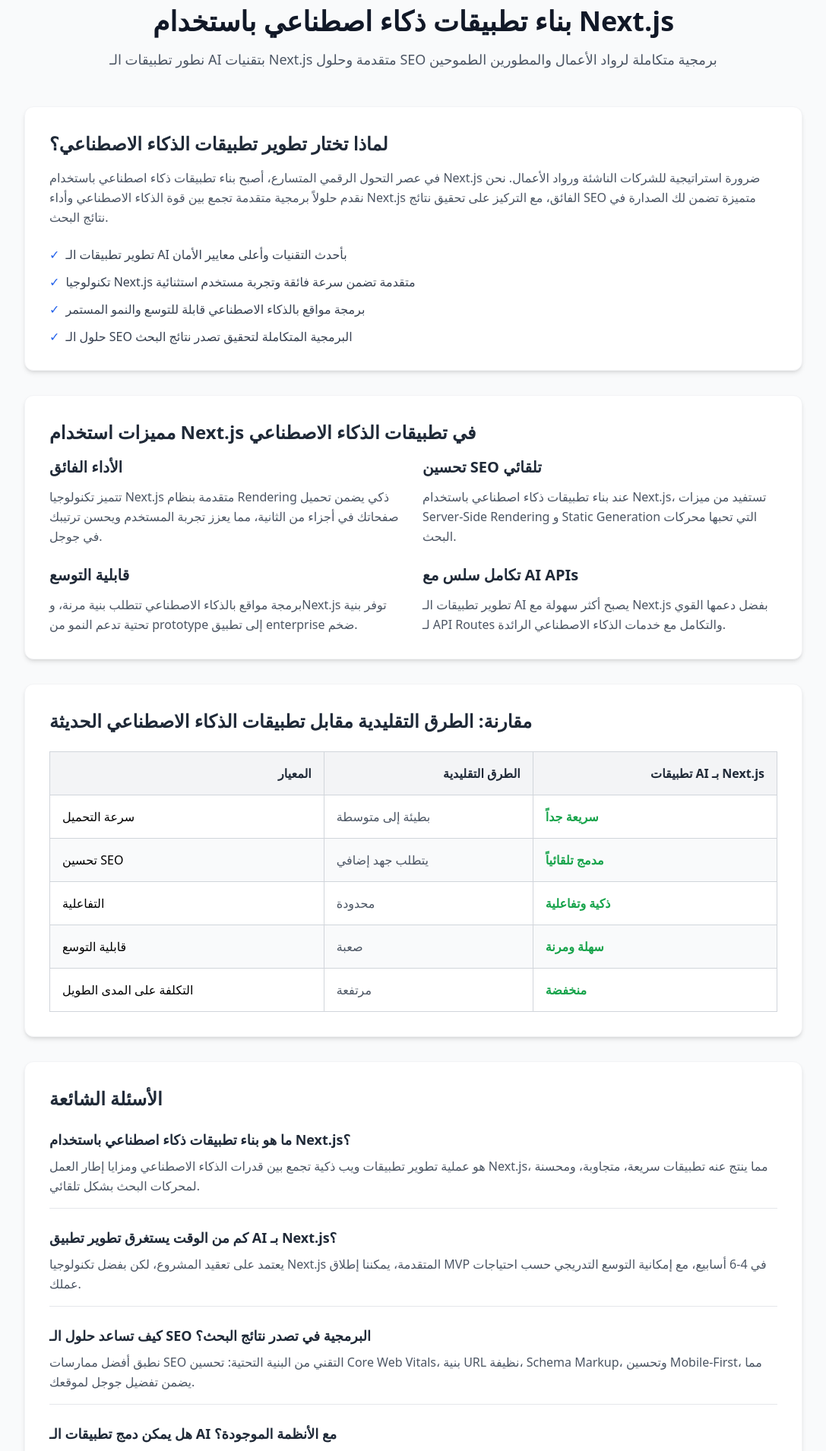
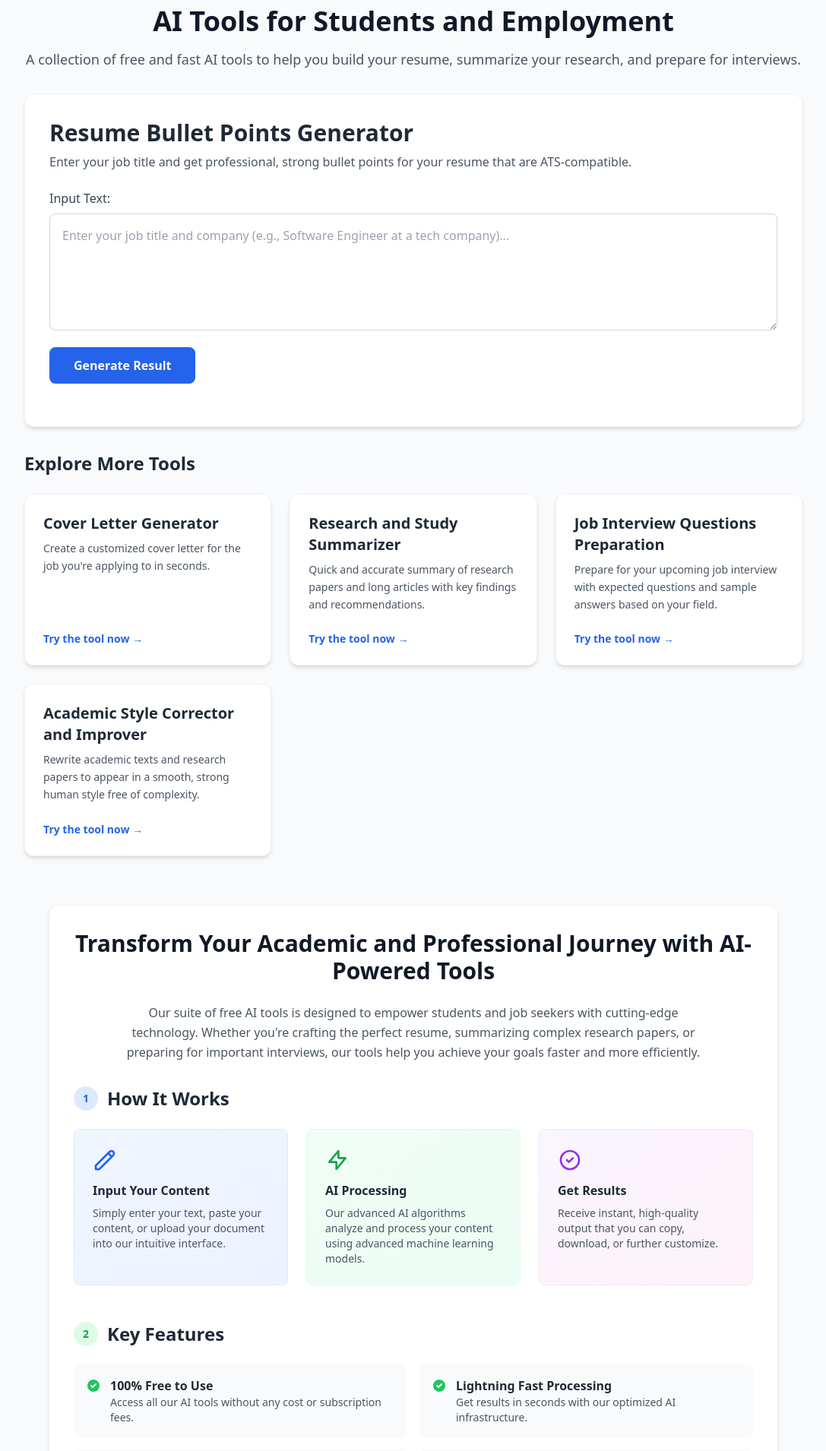
Before and after one commit to uklr12/api, a Next.js app: page / in a window 1280 px wide. Shown: the part 40-1950 px from the top of the page at 76% size, without its empty margins (96-1183 px from the left). Built offline with nearby package versions, Linux system fonts and the light colour scheme.

Commit message:
reorder page components: tools first, seo content at bottom

```diff
--- a/app/layout.js
+++ b/app/layout.js
@@ -2,8 +2,8 @@
 import Footer from './components/Footer';
 
 export const metadata = {
-  title: 'بناء تطبيقات ذكاء اصطناعي باستخدام Next.js',
-  description: 'نطور تطبيقات الـ AI بتقنيات Next.js متقدمة وحلول SEO برمجية لرواد الأعمال والمطورين',
+  title: 'Free AI Tools',
+  description: 'A collection of free AI tools for students and employment',
 };
 
 export default function RootLayout({ children }) {
--- a/app/page.js
+++ b/app/page.js
@@ -1,189 +1,131 @@
+'use client';
+
+import { useState } from 'react';
 import Link from 'next/link';
 import tools from '../data/tools.js';
 import SEOContent from './components/SEOContent';
 
 export default function HomePage() {
+  const [input, setInput] = useState('');
+  const [result, setResult] = useState('');
+  const [loading, setLoading] = useState(false);
+  const [copied, setCopied] = useState(false);
+
+  const mainTool = tools[0];
+
+  const handleSubmit = async (e) => {
+    e.preventDefault();
+    setLoading(true);
+    setResult('');
+    setCopied(false);
+
+    try {
+      const res = await fetch('/api/generate', {
+        method: 'POST',
+        headers: { 'Content-Type': 'application/json' },
+        body: JSON.stringify({
+          userInput: input,
+          systemPrompt: mainTool.system_prompt,
+        }),
+      });
+
+      const data = await res.json();
+      setResult(data.result || data.error);
+    } catch (err) {
+      setResult('Failed to connect to server, please try again.');
+    } finally {
+      setLoading(false);
+    }
+  };
+
+  const handleCopy = () => {
+    navigator.clipboard.writeText(result);
+    setCopied(true);
+    setTimeout(() => setCopied(false), 2000);
+  };
+
   return (
     <main className="min-h-screen bg-gray-50 py-12 px-4 sm:px-6 lg:px-8">
       <div className="max-w-5xl mx-auto">
-        <header className="text-center mb-12">
+        {/* Section 1: Hero + Main Interactive Tool (Above the Fold) */}
+        <header className="text-center mb-8">
           <h1 className="text-4xl font-extrabold text-gray-900 mb-4">
-            بناء تطبيقات ذكاء اصطناعي باستخدام Next.js
+            AI Tools for Students and Employment
           </h1>
           <p className="text-lg text-gray-600">
-            نطور تطبيقات الـ AI بتقنيات Next.js متقدمة وحلول SEO برمجية متكاملة لرواد الأعمال والمطورين الطموحين
+            A collection of free and fast AI tools to help you build your resume, summarize your research, and prepare for interviews.
           </p>
         </header>
 
-        <section className="bg-white rounded-xl shadow-md p-8 mb-8 border border-gray-100">
-          <h2 className="text-2xl font-bold text-gray-800 mb-4">لماذا تختار تطوير تطبيقات الذكاء الاصطناعي؟</h2>
-          <p className="text-gray-600 leading-relaxed mb-6">
-            في عصر التحول الرقمي المتسارع، أصبح بناء تطبيقات ذكاء اصطناعي باستخدام Next.js ضرورة استراتيجية للشركات الناشئة ورواد الأعمال. نحن نقدم حلولاً برمجية متقدمة تجمع بين قوة الذكاء الاصطناعي وأداء Next.js الفائق، مع التركيز على تحقيق نتائج SEO متميزة تضمن لك الصدارة في نتائج البحث.
-          </p>
-          <ul className="space-y-3 text-gray-700">
-            <li className="flex items-start">
-              <span className="text-blue-600 mr-2">✓</span>
-              <span>تطوير تطبيقات الـ AI بأحدث التقنيات وأعلى معايير الأمان</span>
-            </li>
-            <li className="flex items-start">
-              <span className="text-blue-600 mr-2">✓</span>
-              <span>تكنولوجيا Next.js متقدمة تضمن سرعة فائقة وتجربة مستخدم استثنائية</span>
-            </li>
-            <li className="flex items-start">
-              <span className="text-blue-600 mr-2">✓</span>
-              <span>برمجة مواقع بالذكاء الاصطناعي قابلة للتوسع والنمو المستمر</span>
-            </li>
-            <li className="flex items-start">
-              <span className="text-blue-600 mr-2">✓</span>
-              <span>حلول الـ SEO البرمجية المتكاملة لتحقيق تصدر نتائج البحث</span>
-            </li>
-          </ul>
+        {/* Main Interactive Tool */}
+        <section className="bg-white rounded-xl shadow-md p-6 sm:p-8 mb-8 border border-gray-100">
+          <h2 className="text-2xl sm:text-3xl font-bold text-gray-800 mb-2">{mainTool.h1_heading}</h2>
+          <p className="text-gray-600 text-sm sm:text-base mb-6">{mainTool.meta_description}</p>
+
+          <form onSubmit={handleSubmit} className="mb-6">
+            <label className="block text-gray-700 font-medium mb-2">Input Text:</label>
+            <textarea
+              className="w-full p-4 border border-gray-300 rounded-lg mb-4 focus:ring-2 focus:ring-blue-500 focus:outline-none text-gray-800"
+              rows="5"
+              placeholder={mainTool.input_placeholder}
+              value={input}
+              onChange={(e) => setInput(e.target.value)}
+              required
+            />
+            <button
+              type="submit"
+              disabled={loading}
+              className="w-full sm:w-auto bg-blue-600 text-white px-8 py-3 rounded-lg font-semibold hover:bg-blue-700 transition-colors disabled:opacity-50"
+            >
+              {loading ? 'Generating with AI...' : 'Generate Result'}
+            </button>
+          </form>
+
+          {result && (
+            <div className="mt-6 p-5 bg-gray-50 border border-gray-200 rounded-lg relative">
+              <div className="flex justify-between items-center mb-3">
+                <h3 className="font-bold text-gray-800 text-lg">Result:</h3>
+                <button
+                  onClick={handleCopy}
+                  className="text-xs bg-gray-200 hover:bg-gray-300 text-gray-700 py-1 px-3 rounded transition-colors"
+                >
+                  {copied ? 'Copied!' : 'Copy Text'}
+                </button>
+              </div>
+              <div className="whitespace-pre-wrap text-gray-700 leading-relaxed text-sm sm:text-base">
+                {result}
+              </div>
+            </div>
+          )}
         </section>
 
-        <section className="bg-white rounded-xl shadow-md p-8 mb-8 border border-gray-100">
-          <h2 className="text-2xl font-bold text-gray-800 mb-4">مميزات استخدام Next.js في تطبيقات الذكاء الاصطناعي</h2>
-          <div className="grid grid-cols-1 md:grid-cols-2 gap-6">
-            <div>
-              <h3 className="text-xl font-semibold text-gray-800 mb-3">الأداء الفائق</h3>
-              <p className="text-gray-600 leading-relaxed">
-                تتميز تكنولوجيا Next.js متقدمة بنظام Rendering ذكي يضمن تحميل صفحاتك في أجزاء من الثانية، مما يعزز تجربة المستخدم ويحسن ترتيبك في جوجل.
-              </p>
-            </div>
-            <div>
-              <h3 className="text-xl font-semibold text-gray-800 mb-3">تحسين SEO تلقائي</h3>
-              <p className="text-gray-600 leading-relaxed">
-                عند بناء تطبيقات ذكاء اصطناعي باستخدام Next.js، تستفيد من ميزات Server-Side Rendering و Static Generation التي تحبها محركات البحث.
-              </p>
-            </div>
-            <div>
-              <h3 className="text-xl font-semibold text-gray-800 mb-3">قابلية التوسع</h3>
-              <p className="text-gray-600 leading-relaxed">
-                برمجة مواقع بالذكاء الاصطناعي تتطلب بنية مرنة، وNext.js توفر بنية تحتية تدعم النمو من prototype إلى تطبيق enterprise ضخم.
-              </p>
-            </div>
-            <div>
-              <h3 className="text-xl font-semibold text-gray-800 mb-3">تكامل سلس مع AI APIs</h3>
-              <p className="text-gray-600 leading-relaxed">
-                تطوير تطبيقات الـ AI يصبح أكثر سهولة مع Next.js بفضل دعمها القوي لـ API Routes والتكامل مع خدمات الذكاء الاصطناعي الرائدة.
-              </p>
-            </div>
-          </div>
-        </section>
-
-        <section className="bg-white rounded-xl shadow-md p-8 mb-8 border border-gray-100">
-          <h2 className="text-2xl font-bold text-gray-800 mb-6">مقارنة: الطرق التقليدية مقابل تطبيقات الذكاء الاصطناعي الحديثة</h2>
-          <div className="overflow-x-auto">
-            <table className="w-full border-collapse">
-              <thead>
-                <tr className="bg-gray-100">
-                  <th className="border border-gray-300 p-4 text-right font-semibold text-gray-800">المعيار</th>
-                  <th className="border border-gray-300 p-4 text-right font-semibold text-gray-800">الطرق التقليدية</th>
-                  <th className="border border-gray-300 p-4 text-right font-semibold text-gray-800">تطبيقات AI بـ Next.js</th>
-                </tr>
-              </thead>
-              <tbody>
-                <tr>
-                  <td className="border border-gray-300 p-4 font-medium">سرعة التحميل</td>
-                  <td className="border border-gray-300 p-4 text-gray-600">بطيئة إلى متوسطة</td>
-                  <td className="border border-gray-300 p-4 text-green-600 font-semibold">سريعة جداً</td>
-                </tr>
-                <tr className="bg-gray-50">
-                  <td className="border border-gray-300 p-4 font-medium">تحسين SEO</td>
-                  <td className="border border-gray-300 p-4 text-gray-600">يتطلب جهد إضافي</td>
-                  <td className="border border-gray-300 p-4 text-green-600 font-semibold">مدمج تلقائياً</td>
-                </tr>
-                <tr>
-                  <td className="border border-gray-300 p-4 font-medium">التفاعلية</td>
-                  <td className="border border-gray-300 p-4 text-gray-600">محدودة</td>
-                  <td className="border border-gray-300 p-4 text-green-600 font-semibold">ذكية وتفاعلية</td>
-                </tr>
-                <tr className="bg-gray-50">
-                  <td className="border border-gray-300 p-4 font-medium">قابلية التوسع</td>
-                  <td className="border border-gray-300 p-4 text-gray-600">صعبة</td>
-                  <td className="border border-gray-300 p-4 text-green-600 font-semibold">سهلة ومرنة</td>
-                </tr>
-                <tr>
-                  <td className="border border-gray-300 p-4 font-medium">التكلفة على المدى الطويل</td>
-                  <td className="border border-gray-300 p-4 text-gray-600">مرتفعة</td>
-                  <td className="border border-gray-300 p-4 text-green-600 font-semibold">منخفضة</td>
-                </tr>
-              </tbody>
-            </table>
-          </div>
-        </section>
-
-        <section className="bg-white rounded-xl shadow-md p-8 mb-8 border border-gray-100">
-          <h2 className="text-2xl font-bold text-gray-800 mb-6">الأسئلة الشائعة</h2>
-          <div className="space-y-6">
-            <div className="border-b border-gray-200 pb-4">
-              <h3 className="text-lg font-semibold text-gray-800 mb-2">ما هو بناء تطبيقات ذكاء اصطناعي باستخدام Next.js؟</h3>
-              <p className="text-gray-600 leading-relaxed">
-                هو عملية تطوير تطبيقات ويب ذكية تجمع بين قدرات الذكاء الاصطناعي ومزايا إطار العمل Next.js، مما ينتج عنه تطبيقات سريعة، متجاوبة، ومحسنة لمحركات البحث بشكل تلقائي.
-              </p>
-            </div>
-            <div className="border-b border-gray-200 pb-4">
-              <h3 className="text-lg font-semibold text-gray-800 mb-2">كم من الوقت يستغرق تطوير تطبيق AI بـ Next.js؟</h3>
-              <p className="text-gray-600 leading-relaxed">
-                يعتمد على تعقيد المشروع، لكن بفضل تكنولوجيا Next.js المتقدمة، يمكننا إطلاق MVP في 4-6 أسابيع، مع إمكانية التوسع التدريجي حسب احتياجات عملك.
-              </p>
-            </div>
-            <div className="border-b border-gray-200 pb-4">
-              <h3 className="text-lg font-semibold text-gray-800 mb-2">كيف تساعد حلول الـ SEO البرمجية في تصدر نتائج البحث؟</h3>
-              <p className="text-gray-600 leading-relaxed">
-                نطبق أفضل ممارسات SEO التقني من البنية التحتية: تحسين Core Web Vitals، بنية URL نظيفة، Schema Markup، وتحسين Mobile-First، مما يضمن تفضيل جوجل لموقعك.
-              </p>
-            </div>
-            <div className="border-b border-gray-200 pb-4">
-              <h3 className="text-lg font-semibold text-gray-800 mb-2">هل يمكن دمج تطبيقات الـ AI مع الأنظمة الموجودة؟</h3>
-              <p className="text-gray-600 leading-relaxed">
-                نعم، برمجة مواقع بالذكاء الاصطناعي التي نطورها مصممة للتكامل السلس مع أنظمتك الحالية، سواء كانت CRM، ERP، أو أي منصات إدارة محتوى.
-              </p>
-            </div>
-            <div>
-              <h3 className="text-lg font-semibold text-gray-800 mb-2">ما هي التكلفة المتوقعة لمشروع تطوير تطبيق AI؟</h3>
-              <p className="text-gray-600 leading-relaxed">
-                تختلف التكلفة بناءً على النطاق والمتطلبات، لكننا نقدم خطط مرنة تناسب الميزانيات المختلفة، مع ضمان عائد استثمار واضح من خلال تحسين الكفاءة التشغيلية.
-              </p>
-            </div>
-          </div>
-        </section>
-
-        <section className="bg-gradient-to-r from-blue-600 to-blue-800 rounded-xl shadow-lg p-8 mb-8 text-white">
-          <h2 className="text-2xl font-bold mb-4">جاهز لتحويل فكرتك إلى واقع؟</h2>
-          <p className="text-blue-100 mb-6 leading-relaxed">
-            دعنا نعمل معاً على بناء تطبيق ذكاء اصطناعي مبتكر باستخدام Next.js يضعك في الصدارة. فريقنا من الخبراء جاهز لتحويل رؤيتك إلى منتج رقمي ناجح.
-          </p>
-          <div className="flex flex-col sm:flex-row gap-4">
-            <button className="bg-white text-blue-600 px-8 py-3 rounded-lg font-semibold hover:bg-blue-50 transition-colors duration-300">
-              تواصل معنا الآن
-            </button>
-            <button className="border-2 border-white text-white px-8 py-3 rounded-lg font-semibold hover:bg-white hover:text-blue-600 transition-colors duration-300">
-              احجز استشارة مجانية
-            </button>
-          </div>
-        </section>
-
+        {/* Section 2: Other Tools Grid */}
+        <section className="mb-8">
+          <h2 className="text-2xl font-bold text-gray-800 mb-6">Explore More Tools</h2>
           <div className="grid grid-cols-1 md:grid-cols-2 lg:grid-cols-3 gap-6">
-          {tools.map((tool) => (
+            {tools.slice(1).map((tool) => (
               <Link
                 key={tool.slug}
                 href={`/tools/${tool.slug}`}
                 className="bg-white rounded-xl shadow-md p-6 hover:shadow-lg transition-shadow duration-300 border border-gray-100 flex flex-col justify-between"
               >
                 <div>
-                <h2 className="text-xl font-bold text-gray-800 mb-2">{tool.h1_heading}</h2>
+                  <h3 className="text-xl font-bold text-gray-800 mb-2">{tool.h1_heading}</h3>
                   <p className="text-gray-600 text-sm leading-relaxed mb-4">
                     {tool.meta_description}
                   </p>
                 </div>
                 <span className="text-blue-600 font-semibold text-sm hover:underline inline-block mt-2">
-                جرب الأداة الآن →
+                  Try the tool now →
                 </span>
               </Link>
             ))}
           </div>
+        </section>
+
+        {/* Section 3: SEO Content (Bottom - for Google SEO) */}
+        <SEOContent />
       </div>
-      <SEOContent />
     </main>
   );
 }
```
Lines whose indentation alone changed are shown as unchanged.
